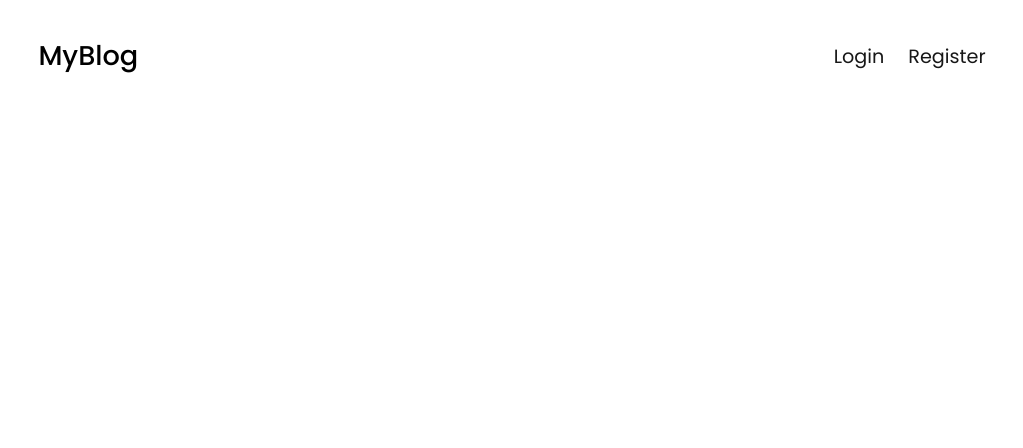
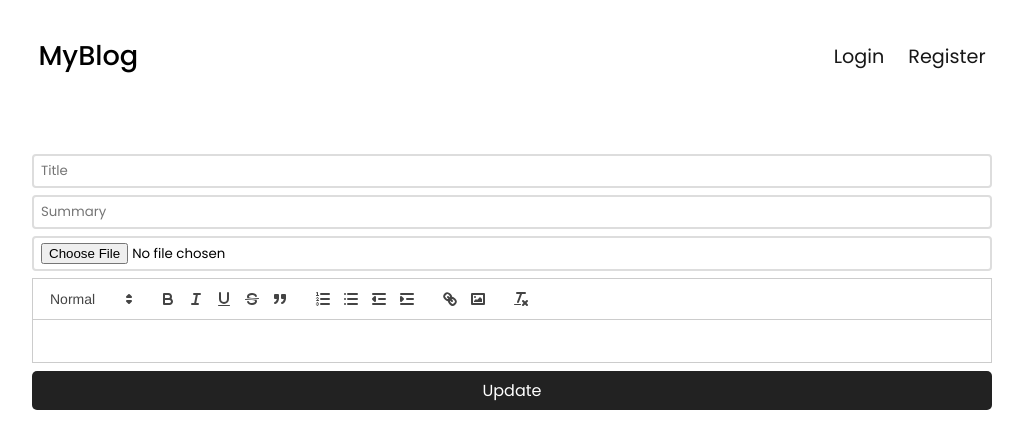
Before and after one commit to hrithikhadka/blog-app, a React (Vite) app in the folder frontend/: page /edit/1 in a window 1280 px wide. Shown: the top 448 px of the page, without its empty margins (128-1151 px from the left). Built offline with nearby package versions, Linux system fonts and the light colour scheme; no server answers; the HTML template or start-up script is replaced by a standard one.

Commit message:
edit a post

```diff
--- a/frontend/src/App.css
+++ b/frontend/src/App.css
@@ -215,6 +215,10 @@ button {
   display: block;
 }
 
+.post-page .content-para p {
+  line-height: 2rem;
+}
+
 .authEdit {
   display: flex;
   justify-content: space-around;
@@ -232,7 +236,7 @@ button {
   border-radius: 4px;
   color: #fff;
   cursor: pointer;
-  font-size: 18px;
+  font-size: 16px;
   font-weight: 400;
   line-height: 20px;
   margin: 0 5px 0 0;
--- a/frontend/src/App.jsx
+++ b/frontend/src/App.jsx
@@ -9,6 +9,7 @@ import { BrowserRouter as Router, Routes, Route } from "react-router-dom";
 import axios from "axios";
 import { UserContextProvider } from "./UserContext";
 import PostPage from "./pages/PostPage";
+import EditPost from "./pages/EditPost";
 
 // axios.defaults.baseURL = "http://127.0.0.1:5000";
 // axios.defaults.withCredentials = true;
@@ -24,6 +25,7 @@ function App() {
           <Route path="/register" element={<Register />} />
           <Route path="/create" element={<CreatePost />} />
           <Route path="/post/:id" element={<PostPage />}></Route>
+          <Route path="/edit/:id" element={<EditPost />} />
         </Routes>
       </Router>
     </UserContextProvider>
--- /dev/null
+++ b/frontend/src/pages/EditPost.jsx
@@ -0,0 +1,108 @@
+import React from "react";
+import { useState } from "react";
+import { useParams } from "react-router-dom";
+import ReactQuill from "react-quill";
+import { useEffect } from "react";
+import { Navigate, useNavigate } from "react-router-dom";
+
+const EditPost = () => {
+  const { id } = useParams();
+  const [title, setTitle] = useState("");
+  const [summary, setSummary] = useState("");
+  const [content, setContent] = useState("");
+  const [images, setImages] = useState("");
+  const [redirect, setRedirect] = useState(false);
+
+  const modules = {
+    toolbar: [
+      [{ header: [1, 2, false] }],
+      ["bold", "italic", "underline", "strike", "blockquote"],
+      [
+        { list: "ordered" },
+        { list: "bullet" },
+        { indent: "-1" },
+        { indent: "+1" },
+      ],
+      ["link", "image"],
+      ["clean"],
+    ],
+  };
+
+  const formats = [
+    "header",
+    "bold",
+    "italic",
+    "underline",
+    "strike",
+    "blockquote",
+    "list",
+    "bullet",
+    "indent",
+    "link",
+    "image",
+  ];
+
+  useEffect(() => {
+    fetch("http://localhost:5000/post/" + id)
+      .then((resp) => resp.json())
+      .then((postInfo) => {
+        setTitle(postInfo.title);
+        setSummary(postInfo.summary);
+        setContent(postInfo.content);
+      });
+  }, []);
+
+  async function updatePost(e) {
+    e.preventDefault();
+    const postData = new FormData();
+    postData.set("title", title);
+    postData.set("summary", summary);
+    postData.set("content", content);
+    postData.set("id", id);
+    if (images?.[0]) {
+      postData.set("image", images?.[0]);
+    }
+    const response = await fetch("http://localhost:5000/post", {
+      method: "PUT",
+      body: postData,
+      credentials: "include",
+    });
+    if (response.ok) {
+      setRedirect(true);
+    }
+  }
+
+  if (redirect) {
+    return <Navigate to={"/post/" + id} />;
+  }
+  return (
+    <main>
+      <form action="" onSubmit={updatePost}>
+        <input
+          type="title"
+          placeholder={"Title"}
+          value={title}
+          onChange={(e) => setTitle(e.target.value)}
+        />
+        <input
+          type="summary"
+          placeholder={"Summary"}
+          value={summary}
+          onChange={(e) => setSummary(e.target.value)}
+        />
+        <input type="file" onChange={(e) => setImages(e.target.files)} />
+        <ReactQuill
+          value={content}
+          modules={modules}
+          formats={formats}
+          onChange={(newVal) => setContent(newVal)}
+        />
+        <button style={{ marginTop: ".5rem", backgroundColor: "#222" }}>
+          Update
+        </button>
+      </form>
+    </main>
+  );
+};
+
+export default EditPost;
--- a/frontend/src/pages/PostPage.jsx
+++ b/frontend/src/pages/PostPage.jsx
@@ -44,7 +44,10 @@ const PostPage = () => {
       <div className="post-image">
         <img src={`http://localhost:5000/${postInfo.photo}`} alt="" />
       </div>
-      <div dangerouslySetInnerHTML={{ __html: postInfo.content }} />
+      <div
+        className="content-para"
+        dangerouslySetInnerHTML={{ __html: postInfo.content }}
+      />
     </div>
   );
 };
```
Also changed, not shown: 2 other files (tests, documents, lock files or other folders).
